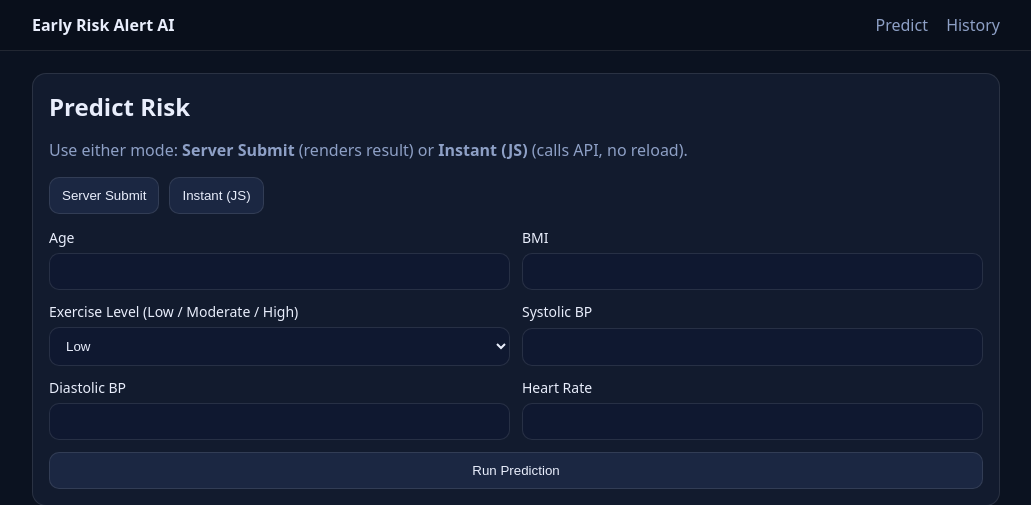
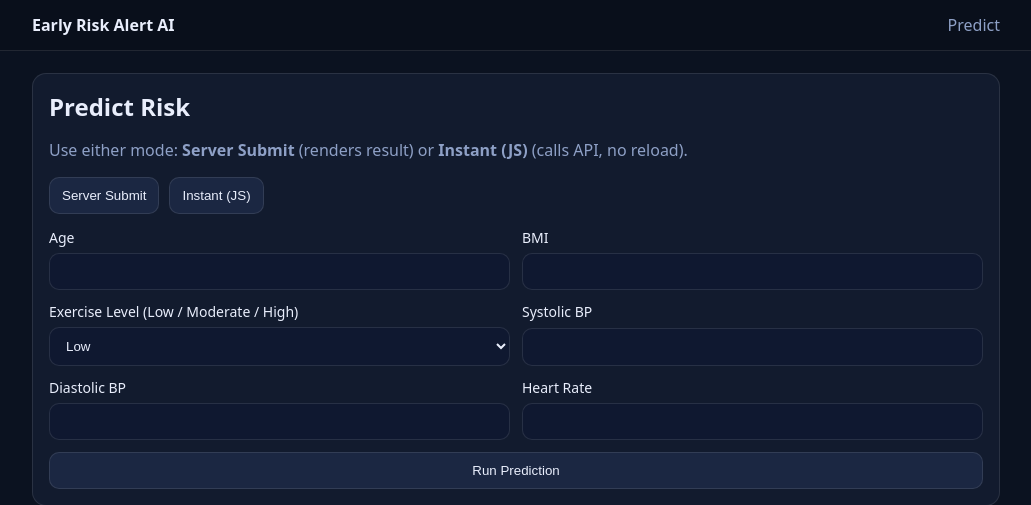
Before and after one commit to ayden611/early-risk-alert-ai, a Flask app: page / in a window 1280 px wide. Shown: the top 505 px of the page, without its empty margins (124-1155 px from the left). Run offline with Flask 3, Linux system fonts and the light colour scheme; parts of the project's set-up code (start-up, migrations or seed data) failed here and were passed over.

Commit message:
Cleanup broken endpoints

```diff
--- a/templates/base.html
+++ b/templates/base.html
@@ -12,7 +12,6 @@
       <a class="brand" href="{{ url_for('home') }}">Early Risk Alert AI</a>
       <div class="links">
         <a href="{{ url_for('home') }}">Predict</a>
-        <a href="{{ url_for('show_history') }}">History</a>
       </div>
     </div>
   </nav>
```
